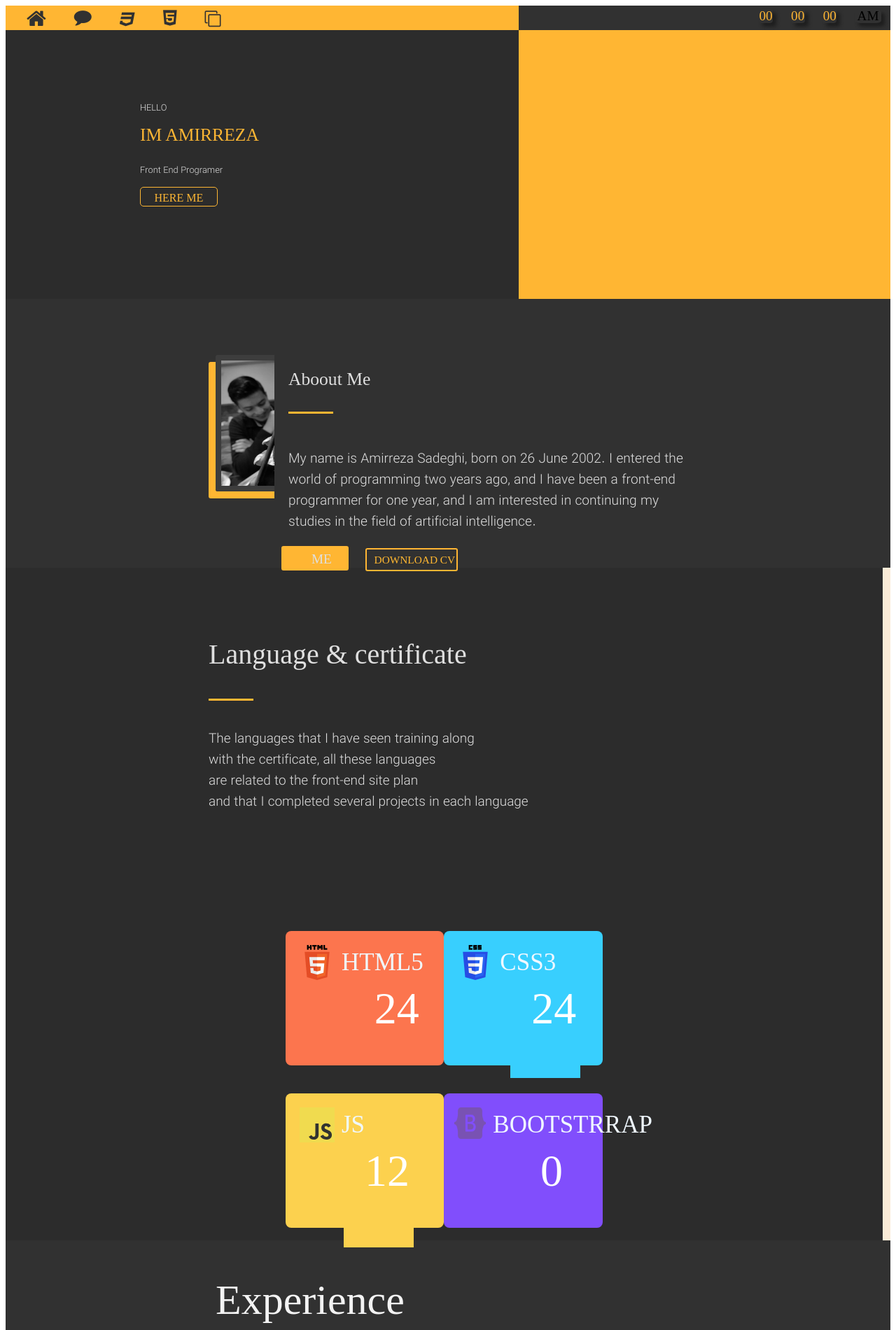
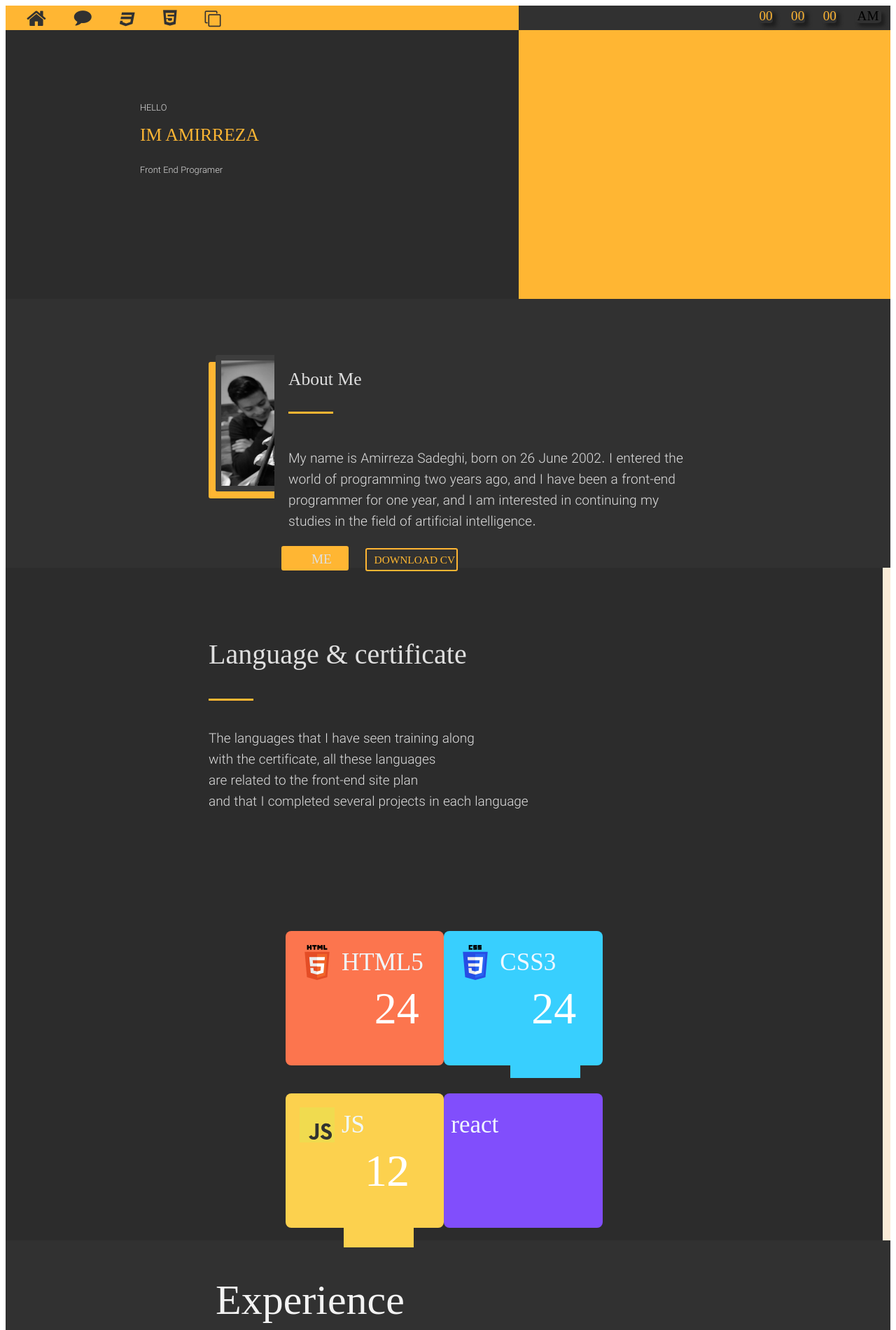
Before and after one commit to amirrezasadeghiii/Website, a plain HTML site: page index.html in a window 1280 px wide. Shown: the top 1900 px of the page at 70% size. Drawn offline with Linux system fonts and the light colour scheme; a script that the page names is missing; files whose address does not match are found by name.

Commit message:
Update index.html

```diff
--- a/index.html
+++ b/index.html
@@ -54,11 +54,7 @@
           <p class="container-left-paragraph-one">HELLO</p>
           <p class="container-left-paragraph-two">IM AMIRREZA</p>
           <p class="container-left-paragraph-three">Front End Programer</p>
-          <a href="#">
-            <div class="container-left-box">
-              <p class="left-box-pharagraph">HERE ME</p>
-            </div>
-          </a>
+          <a href="#"> </a>
         </div>
 
         <div class="header-contanier-right"></div>
@@ -74,7 +70,7 @@
 
         <div class="middle-container-right">
           <div class="middle-container-right-box1">
-            <p div class="middle-container-right-p1">Aboout Me</p>
+            <p div class="middle-container-right-p1">About Me</p>
           </div>
           <div class="middle-container-right-little-box"></div>
 
@@ -147,12 +143,10 @@
           </div>
 
           <div class="bottom-container-box-bootstrrap">
-            <div class="box-bootstrrap-logo">
-              <a href="#"> <img src="images/bootstrap.png" alt="#" /></a>
-            </div>
-            <p div class="box-b-head">BOOTSTRRAP</p>
+            <div class="box-bootstrrap-logo"></div>
+            <p div class="box-b-head">react</p>
             <p div class="box-bootstrrap-p1"></p>
-            <div class="counterse2" data="8">0</div>
+            <div class="counterse2" data="8">2</div>
           </div>
         </div>
       </div>
```
